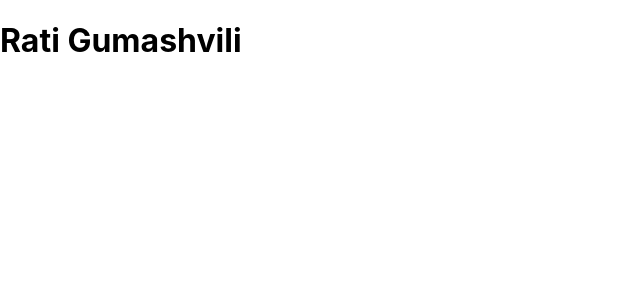
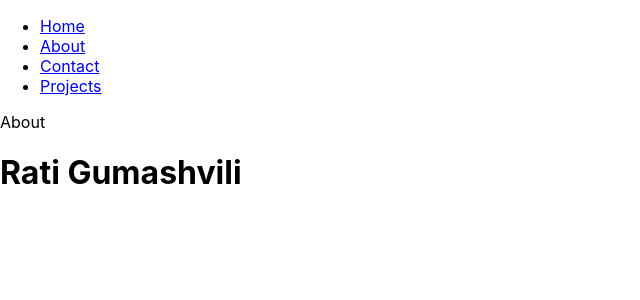
Before and after one commit to ratigumashvili/ola-portfolio, a React (Create React App) app: page /about in a window 1280 px wide. Shown: the top 300 px of the page, without its empty margins (0-640 px from the left). Built offline with nearby package versions, Linux system fonts and the light colour scheme.

Commit message:
Added routes

```diff
--- a/package.json
+++ b/package.json
@@ -8,7 +8,9 @@
     "@testing-library/user-event": "^13.5.0",
     "react": "^18.2.0",
     "react-dom": "^18.2.0",
+    "react-router-dom": "^6.4.3",
     "react-scripts": "5.0.1",
+    "sass": "^1.55.0",
     "web-vitals": "^2.1.4"
   },
   "scripts": {
--- a/src/App.js
+++ b/src/App.js
@@ -1,6 +1,21 @@
+import { Routes, Route } from "react-router-dom";
+
+import Header from "./components/ui/Header";
+import Home from "./pages/Home";
+import About from "./pages/About";
+import Contact from "./pages/Contact";
+import Projects from "./pages/Projects";
+
 function App() {
   return (
     <div className="App">
+      <Header />
+      <Routes>
+        <Route index element={<Home />} />
+        <Route path="/about" element={<About />} />
+        <Route path="/contact" element={<Contact />} />
+        <Route path="/projects" element={<Projects />} />
+      </Routes>
       <h1>Rati Gumashvili</h1>
     </div>
   );
--- /dev/null
+++ b/src/components/ui/Header.jsx
@@ -0,0 +1,20 @@
+import { Link } from "react-router-dom";
+import { navBar } from "../../data";
+
+const Header = () => {
+  return (
+    <header>
+      <nav>
+        <ul>
+          {navBar.map((item) => (
+            <li key={item.name}>
+              <Link to={item.path}>{item.name}</Link>
+            </li>
+          ))}
+        </ul>
+      </nav>
+    </header>
+  );
+};
+
+export default Header;
--- /dev/null
+++ b/src/data.js
@@ -0,0 +1,6 @@
+export const navBar = [
+  { name: "Home", path: "/" },
+  { name: "About", path: "/about" },
+  { name: "Contact", path: "/contact" },
+  { name: "Projects", path: "/projects" },
+];
--- a/src/index.js
+++ b/src/index.js
@@ -1,11 +1,14 @@
 import React from "react";
 import ReactDOM from "react-dom/client";
-import "./index.css";
+import { BrowserRouter } from "react-router-dom";
+import "./index.scss";
 import App from "./App";
 
 const root = ReactDOM.createRoot(document.getElementById("root"));
 root.render(
   <React.StrictMode>
-    <App />
+    <BrowserRouter>
+      <App />
+    </BrowserRouter>
   </React.StrictMode>
 );
--- /dev/null
+++ b/src/pages/About.jsx
@@ -0,0 +1,7 @@
+import React from "react";
+
+const About = () => {
+  return <div>About</div>;
+};
+
+export default About;
--- /dev/null
+++ b/src/pages/Contact.jsx
@@ -0,0 +1,7 @@
+import React from "react";
+
+const Contact = () => {
+  return <div>Contact</div>;
+};
+
+export default Contact;
--- /dev/null
+++ b/src/pages/Home.jsx
@@ -0,0 +1,7 @@
+import React from "react";
+
+const Home = () => {
+  return <div>Home</div>;
+};
+
+export default Home;
--- /dev/null
+++ b/src/pages/Projects.jsx
@@ -0,0 +1,7 @@
+import React from "react";
+
+const Projects = () => {
+  return <div>Projects</div>;
+};
+
+export default Projects;
```
Also changed, not shown: src/index.scss (renamed from src/index.css), 1 other file (tests, documents, lock files or other folders).
